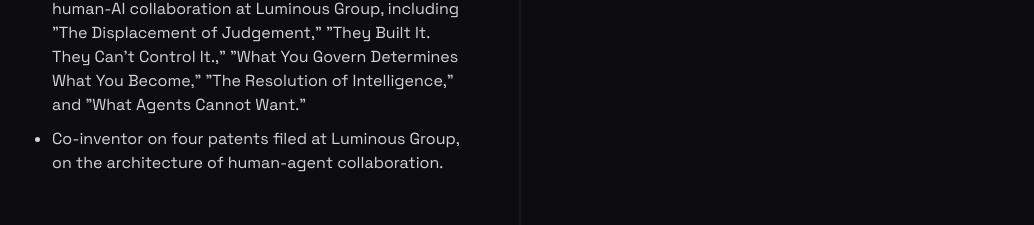
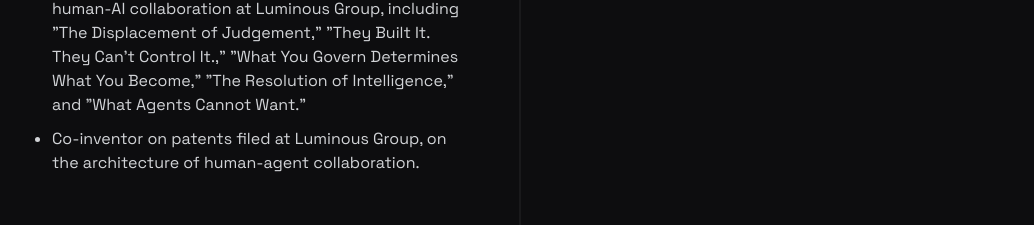
Before and after one commit to Klemenkocic/KlemenKocic, a Next.js app: page /work in a window 1280 px wide. Shown: the part 2155-2380 px from the top of the page, without its empty margins (120-1154 px from the left). Built offline with nearby package versions, Linux system fonts and the light colour scheme.

Commit message:
Drop the count from patents bullet — just "patents filed"
Co-Authored-By: Claude Opus 4.7 (1M context) <noreply@anthropic.com>

```diff
--- a/content/workData.ts
+++ b/content/workData.ts
@@ -66,7 +66,7 @@ export const experiences: Experience[] = [
       "Led capability-assessment workshops with CEOs, executives, and professionals across dentistry, education, and sport. Helped ~20 individuals plus one full company go from \"I don't know how AI fits\" to a working answer for their specific work.",
       "Built internal systems: CRM integrations (Attio, Linear, GitHub), operational tooling, agent-mediated workflows that keep the team coordinated without adding meetings.",
       "Lead author and co-author of seven essays on human-AI collaboration at Luminous Group, including \"The Displacement of Judgement,\" \"They Built It. They Can't Control It.,\" \"What You Govern Determines What You Become,\" \"The Resolution of Intelligence,\" and \"What Agents Cannot Want.\"",
-      "Co-inventor on four patents filed at Luminous Group, on the architecture of human-agent collaboration.",
+      "Co-inventor on patents filed at Luminous Group, on the architecture of human-agent collaboration.",
     ],
     video: {
       label: "Luminous Group — AI solutions demo",
```
Also changed, not shown: profile/experience.md (+1 -1 lines), profile/identity.md (+1 -1 lines).
